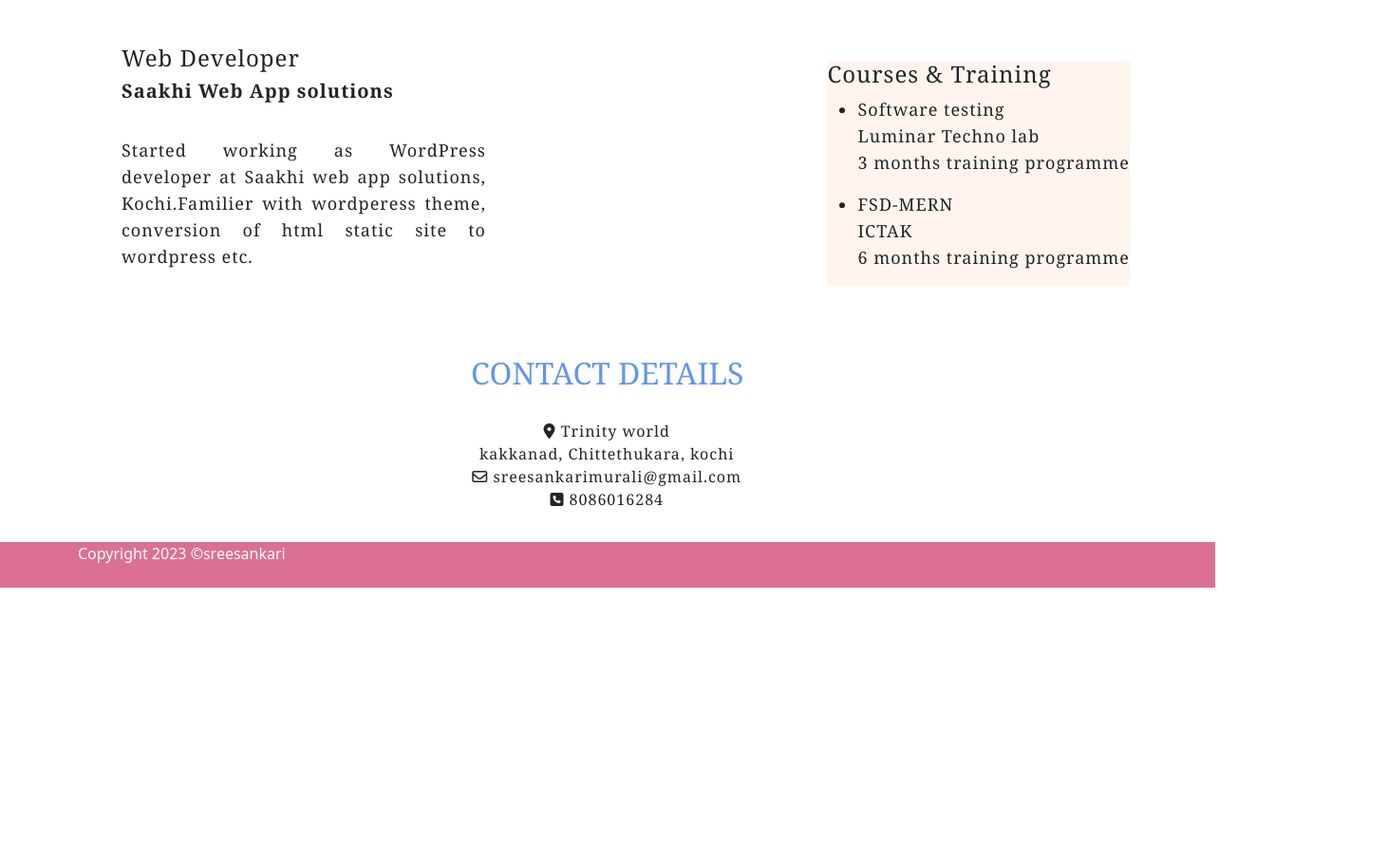
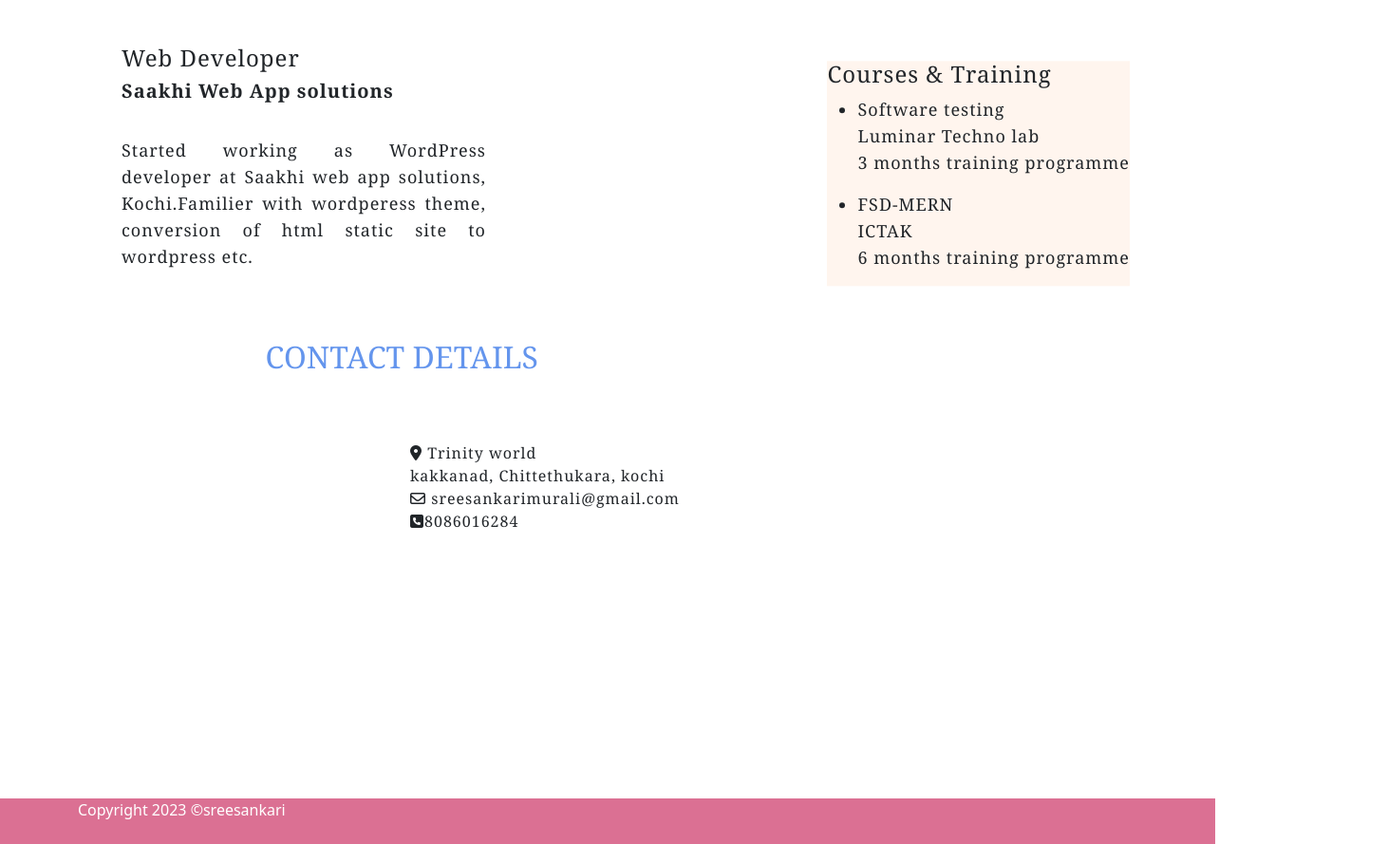
Before and after one commit to sankarihari/profile-assignment, a plain HTML site: page index.html in a window 1280 px wide. Shown: the part 2360-3249 px from the top of the page at 95% size, 1462 px wide, since content can reach past the window. Before the commit the page ends 2979 px from the top, so only its background shows below. Drawn offline with nearby package versions, Linux system fonts and the light colour scheme.

Commit message:
new corrections

```diff
--- a/index.html
+++ b/index.html
@@ -8,8 +8,11 @@
     <title>Sreesankari |Profile|</title>
     <link rel="stylesheet" href="styles/style.css">
     <script src="https://kit.fontawesome.com/869bc8221c.js" crossorigin="anonymous"></script>
-    <link href="https://cdn.jsdelivr.net/npm/bootstrap@5.3.0-alpha3/dist/css/bootstrap.min.css" rel="stylesheet" integrity="sha384-KK94CHFLLe+nY2dmCWGMq91rCGa5gtU4mk92HdvYe+M/SXH301p5ILy+dN9+nJOZ" crossorigin="anonymous">
-    <script src="https://cdn.jsdelivr.net/npm/bootstrap@5.3.0-alpha3/dist/js/bootstrap.bundle.min.js" integrity="sha384-ENjdO4Dr2bkBIFxQpeoTz1HIcje39Wm4jDKdf19U8gI4ddQ3GYNS7NTKfAdVQSZe" crossorigin="anonymous"></script>
+    <link href="https://cdn.jsdelivr.net/npm/bootstrap@5.3.0-alpha3/dist/css/bootstrap.min.css" rel="stylesheet"
+        integrity="sha384-KK94CHFLLe+nY2dmCWGMq91rCGa5gtU4mk92HdvYe+M/SXH301p5ILy+dN9+nJOZ" crossorigin="anonymous">
+    <script src="https://cdn.jsdelivr.net/npm/bootstrap@5.3.0-alpha3/dist/js/bootstrap.bundle.min.js"
+        integrity="sha384-ENjdO4Dr2bkBIFxQpeoTz1HIcje39Wm4jDKdf19U8gI4ddQ3GYNS7NTKfAdVQSZe"
+        crossorigin="anonymous"></script>
 </head>
 
 <body>
@@ -31,7 +34,7 @@
 
     <!-- Home -->
     <div class="main-home" id="Home">
-            <div class="home" >
+        <div class="home">
             <h4>Hello! my name is</h4>
             <h1>Sreesankari</h1>
             <h3>I'am a Web Developer</h3>
@@ -115,13 +118,14 @@
     <!-- experience -->
     <div class="exp">
         <h2>Experience</h2>
-        <div class="exp-web" >
+        <div class="exp-web">
             <h4>Web Developer</h4>
             <h5> <b>Saakhi Web App solutions</b> </h5>
             <br>
-            <p>Started working as WordPress developer at Saakhi web app solutions, Kochi.Familier with wordperess theme, conversion of html static site to wordpress etc.</p>
+            <p>Started working as WordPress developer at Saakhi web app solutions, Kochi.Familier with wordperess theme,
+                conversion of html static site to wordpress etc.</p>
         </div>
-        <div class="exp-crs" >
+        <div class="exp-crs">
             <h4>Courses & Training</h4>
             <ul>
                 <li>Software testing</li>
@@ -137,12 +141,12 @@
             <h2>CONTACT DETAILS</h2>
             <div class="address">
                 <ul>
-                <i class="fa fa-map-marker" aria-hidden="true"></i> Trinity world<br>kakkanad, Chittethukara, kochi <br>
-                <i class="fa fa-envelope-o" aria-hidden="true"></i> sreesankarimurali@gmail.com <br>
-                <i class="fa fa-phone-square" aria-hidden="true"></i> 8086016284 <br>
+                    <i class="fa fa-map-marker" aria-hidden="true"></i> Trinity world<br>kakkanad, Chittethukara, kochi
+                    <br>
+                    <i class="fa fa-envelope-o" aria-hidden="true"></i><link href="#"> sreesankarimurali@gmail.com <br>
+                    <i class="fa fa-phone-square" aria-hidden="true"></i>8086016284 <br>
                 </ul>
             </div>
-
         </div>
     <!-- /contact -->
     <!-- footer -->
--- a/styles/style.css
+++ b/styles/style.css
@@ -215,7 +215,7 @@ nav a{
 .address-wrapper{
     text-align: center;
     font-family: Georgia, 'Times New Roman', Times, serif;
-    transform: translateY(150%);
+
 
 }
 .address-wrapper h2{
@@ -224,15 +224,15 @@ nav a{
     font-family:Georgia, 'Times New Roman', Times, serif;
     color: cornflowerblue ;
     text-align: center;
-    margin-left: 70px;
-    transform: translateX(15%);
+
+    transform: translateY(600%);
 }
 .address {
-    text-align: center;
+    text-align: left;
     font-family: Georgia, 'Times New Roman', Times, serif;
     letter-spacing: 1px;
     margin-left: 400px ;
-    margin-top: 30px;
+    margin-top: 300px;
 
 }
 .bottom-footer{
```
Lines whose indentation alone changed are shown as unchanged.
